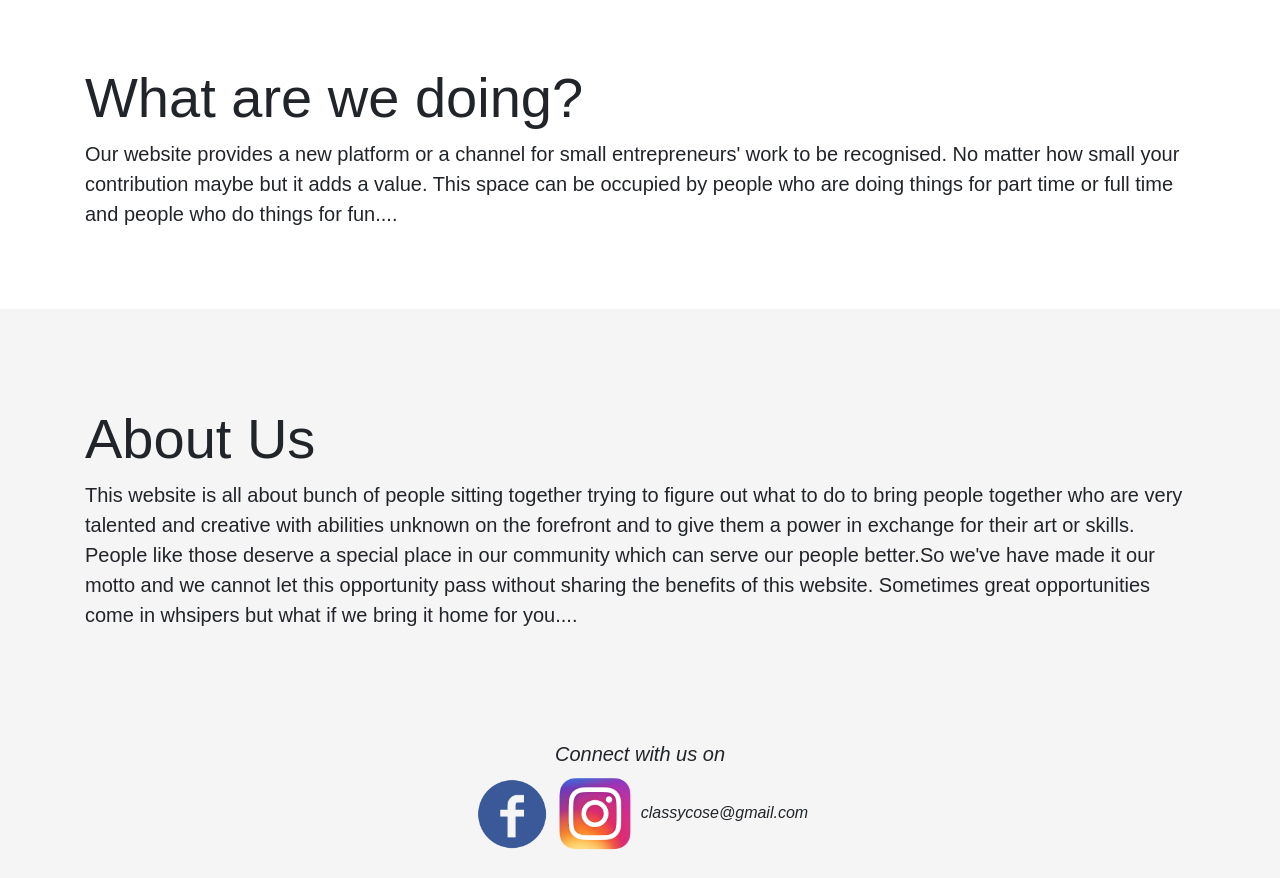
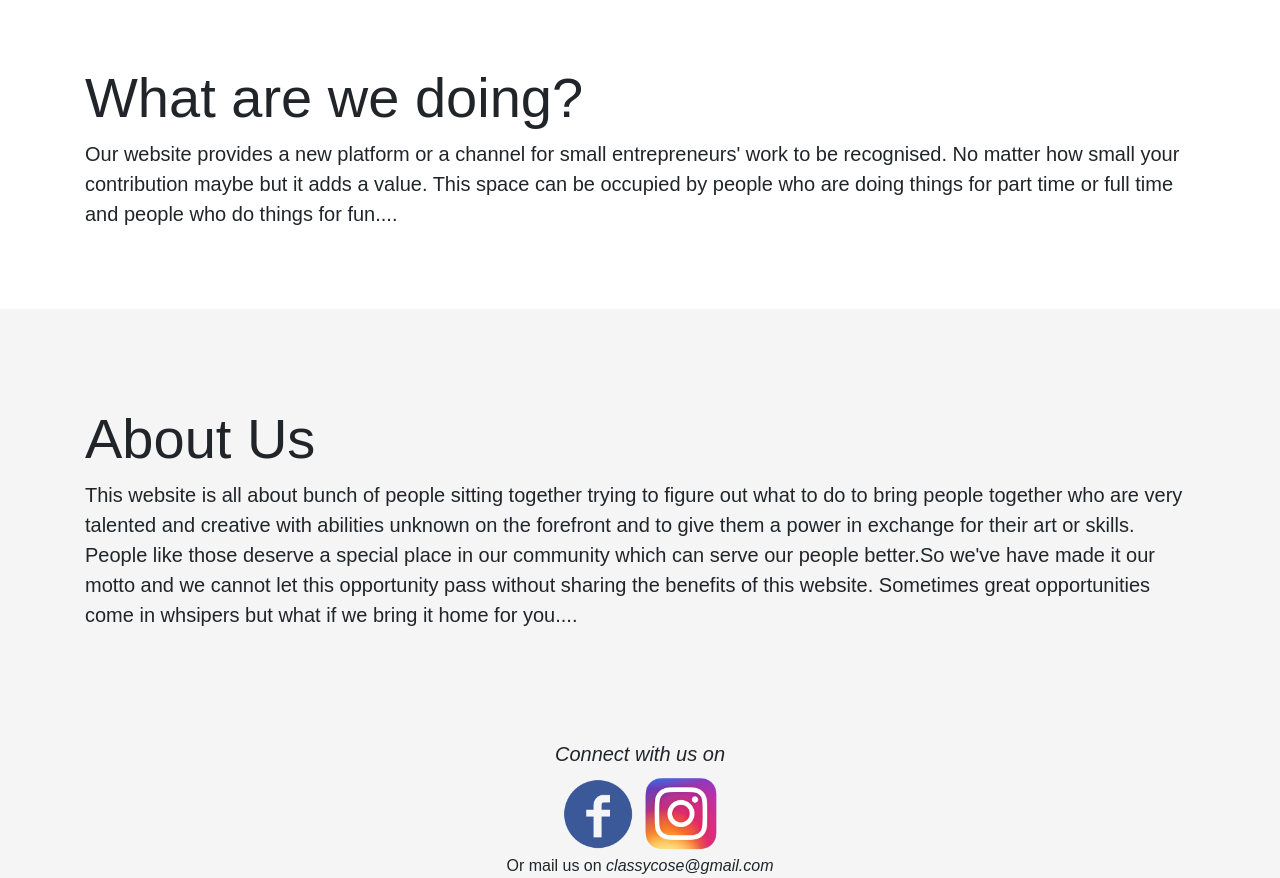
Before and after one commit to officials707/officials.707.github.io, a plain HTML site: page info.html in a window 1280 px wide. Before the commit the page ends 854 px from the top, so only its background shows below. Drawn offline with nearby package versions, Linux system fonts and the light colour scheme.

Commit message:
Update info.html

```diff
--- a/info.html
+++ b/info.html
@@ -49,7 +49,8 @@ html *
     <a href="https://instagram.com/classycose?utm_source=ig_profile_share&igshid=103gq8ovt852w" target="_blank">
         <img src="insta.png" alt="Instagram" height="80" width="80" />
     </a>
-
+            </br>
+            Or mail us on
             <i >classycose@gmail.com</i>
             </center>
 </div>
```
